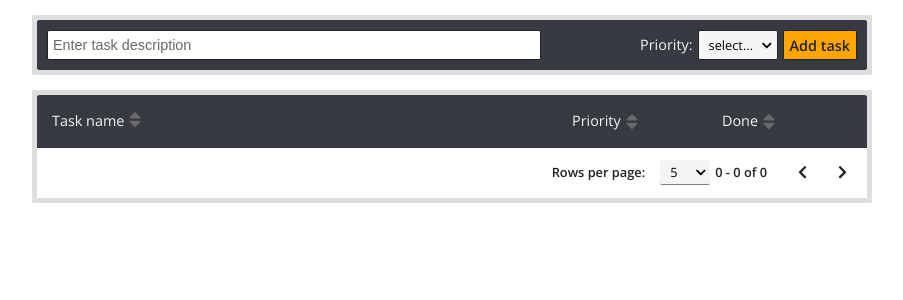
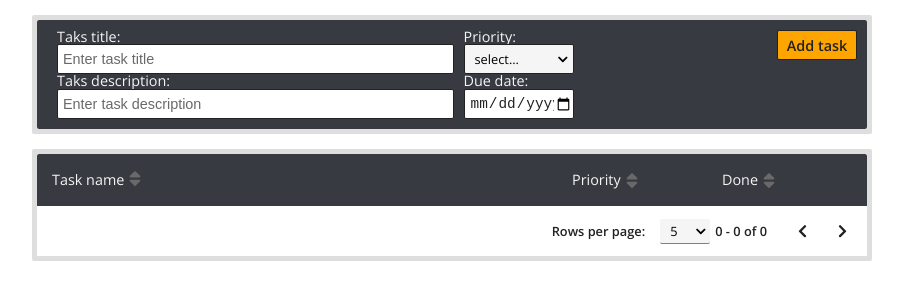
Before and after one commit to kamildomagalski/crud_todo_app, a React (Create React App) app in the folder app/: page / in a window 1280 px wide. Shown: the top 300 px of the page, without its empty margins (188-1091 px from the left). Built offline with nearby package versions, Linux system fonts and the light colour scheme.

Commit message:
change layout to match new project

```diff
--- a/app/src/components/AddTaskRow.js
+++ b/app/src/components/AddTaskRow.js
@@ -1,5 +1,6 @@
 import React, { useState } from "react";
 import { v4 as uuidv4 } from "uuid";
+import LabelWrapper from "./LabelWrapper";
 import Select from "./Select";
 
 function AddTaskRow({ addTask }) {
@@ -10,7 +11,9 @@ function AddTaskRow({ addTask }) {
 
   const [newTask, setNewTask] = useState({
     id: "",
+    title: "",
     description: "",
+    due_date: "",
     priority: "select...",
     done: false,
   });
@@ -87,6 +90,20 @@ function AddTaskRow({ addTask }) {
   return (
     <div className={"addTaskRow"}>
       <form className={"addTaskRow__form"} onSubmit={handleSubmit}>
+        <div className={"wrapper"}>
+          <label className={"addTaskRow__label"}>
+            <p className={"addTaskRow__text"}>Taks title:</p>
+            <input
+              value={newTask.title}
+              name={"title"}
+              onChange={setTask}
+              type={"text"}
+              placeholder={"Enter task title"}
+              className={"addTaskRow__input addTaskRow__input-text"}
+            />
+          </label>
+          <label className={"addTaskRow__label"}>
+            <p className={"addTaskRow__text"}>Taks description:</p>
             <input
               value={newTask.description}
               name={"description"}
@@ -95,18 +112,31 @@ function AddTaskRow({ addTask }) {
               placeholder={"Enter task description"}
               className={"addTaskRow__input addTaskRow__input-text"}
             />
+          </label>
+        </div>
         <div className={"wrapper"}>
-          <p className={"addTaskRow__text"}>Priority:</p>
+          <LabelWrapper title={"Priority"}>
             <Select
+              title={"Priority"}
               options={["Low", "Medium", "High"]}
               selectValue={newTask.priority}
               changeHandler={setTaskPriority}
-            className={'selectAddTask'}
+              className={"selectAddTask"}
             />
+          </LabelWrapper>
+          <LabelWrapper title={"Due date"}>
+            <input
+              value={newTask.due_date}
+              name={"due_date"}
+              onChange={setTask}
+              type={"date"}
+              className={"addTaskRow__input addTaskRow__input-date"}
+            />
+          </LabelWrapper>
+        </div>
         <button type={"submit"} className={"addTaskRow__btn"}>
           Add task
         </button>
-        </div>
       </form>
       <p
         className={
--- /dev/null
+++ b/app/src/components/LabelWrapper.js
@@ -0,0 +1,17 @@
+import React from "react";
+
+/**
+ *
+ * @param {string} title- title of label
+ * @returns {JSX.Element} fully functional Component that works as a Wrapper
+ */
+function LabelWrapper({ title, children }) {
+  return (
+    <div className={"labelWrapper"}>
+      <p className={"labelWrapper_title"}>{title}:</p>
+      {children}
+    </div>
+  );
+}
+
+export default LabelWrapper;
--- a/app/src/scss/Application/_addTaskRow.scss
+++ b/app/src/scss/Application/_addTaskRow.scss
@@ -11,17 +11,22 @@
   &__form {
     display: flex;
     flex-direction: column;
+    align-items: flex-start;
     width: 100%;
 
     @include tablet {
       flex-direction: row;
-      align-items: center;
+      align-items: flex-start;
       flex-grow: 1;
     }
+  }
+  &__label{
+    width: 100%;
   }
   &__text{
     color: $color-light
   }
+
 
   &__input {
     height: 30px;
@@ -37,21 +42,22 @@
     &-text {
       width: 100%;
       @include tablet {
-        width: 50%;
+        width: 100%;
       }
       @include desktop {
         flex-grow: 1;
       }
     }
-
-
+    &-date{
+      max-width: 110px;
+    }
   }
 
   .wrapper {
     display: flex;
-    align-items: center;
+    flex-direction: column;
+    align-items: flex-start;
     justify-content: flex-start;
-
     margin-top: 10px;
     @include tablet {
       justify-content: flex-end;
@@ -64,6 +70,7 @@
   &__btn {
     height: 30px;
     width: 50%;
+    max-width: 80px;
     flex-shrink: 0;
     background-color: $bg-color-orange;
     font-weight: 600;
--- /dev/null
+++ b/app/src/scss/Application/_labelWrapper.scss
@@ -0,0 +1,11 @@
+.labelWrapper {
+ display: flex;
+ flex-direction: column;
+ align-items: flex-start;
+ width: 100%;
+
+  &_title{
+    color: $color-light;
+
+  }
+}
--- a/app/src/scss/Application/_selectAddTask.scss
+++ b/app/src/scss/Application/_selectAddTask.scss
@@ -1,4 +1,4 @@
-$select-width: 80px;
+$select-width: 110px;
 $select-height: 30px;
 $select-border: 1px solid $color-dark;
 $border-rad: 2px;
@@ -13,7 +13,7 @@ $max-option-list-height: 200px;
 $arrow-size: 11px;
 
 .selectAddTask {
-  margin: 0 5px;
+  // margin: 0 5px;
 
   //predefined styles
   width: $select-width;
--- a/app/src/scss/main.scss
+++ b/app/src/scss/main.scss
@@ -8,6 +8,7 @@
 @import "Application/taskRow";
 @import "Application/headerRow";
 @import "Application/addTaskRow";
+@import "Application/labelWrapper";
 @import "Application/selectAddTask";
 @import "Application/selectPagination";
 @import "Application/paginationRow";
```
Also changed, not shown: app/src/components/Select.js (+5 -3 lines). Lines whose indentation alone changed are shown as unchanged.
